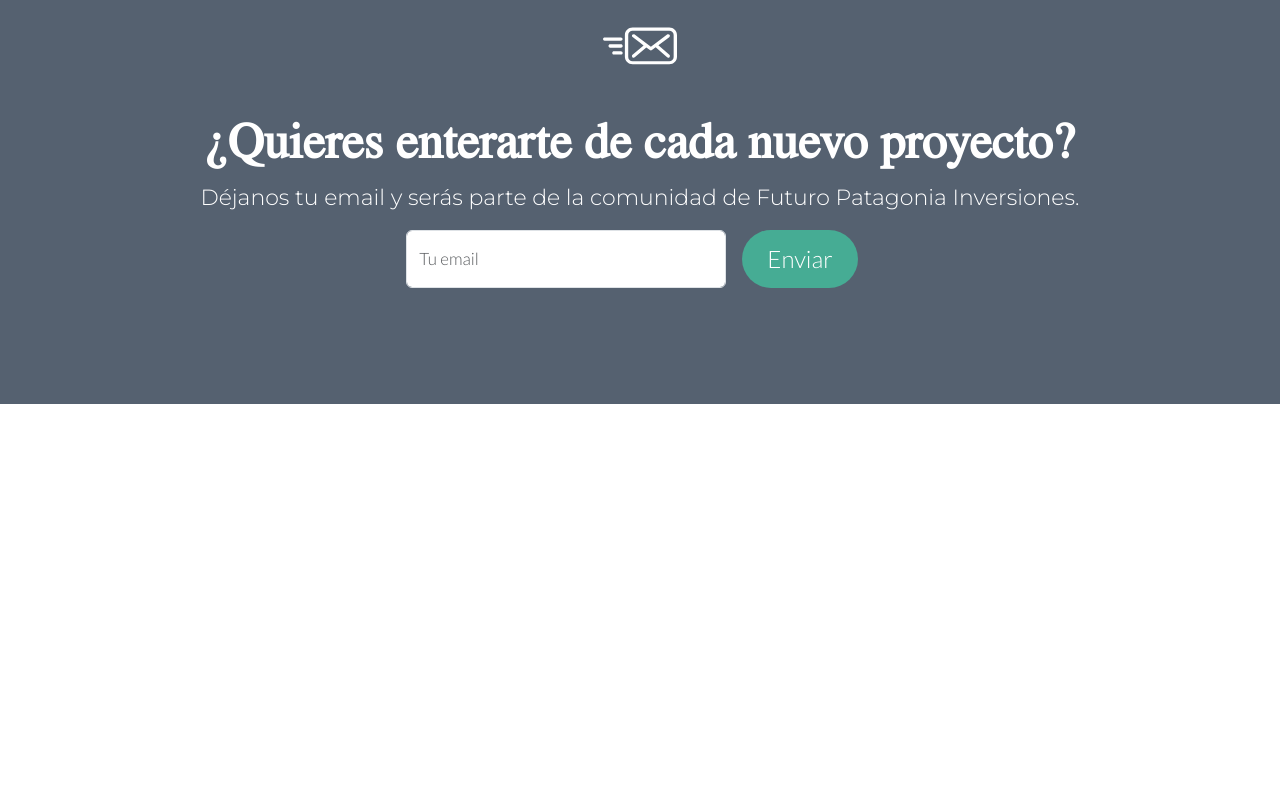
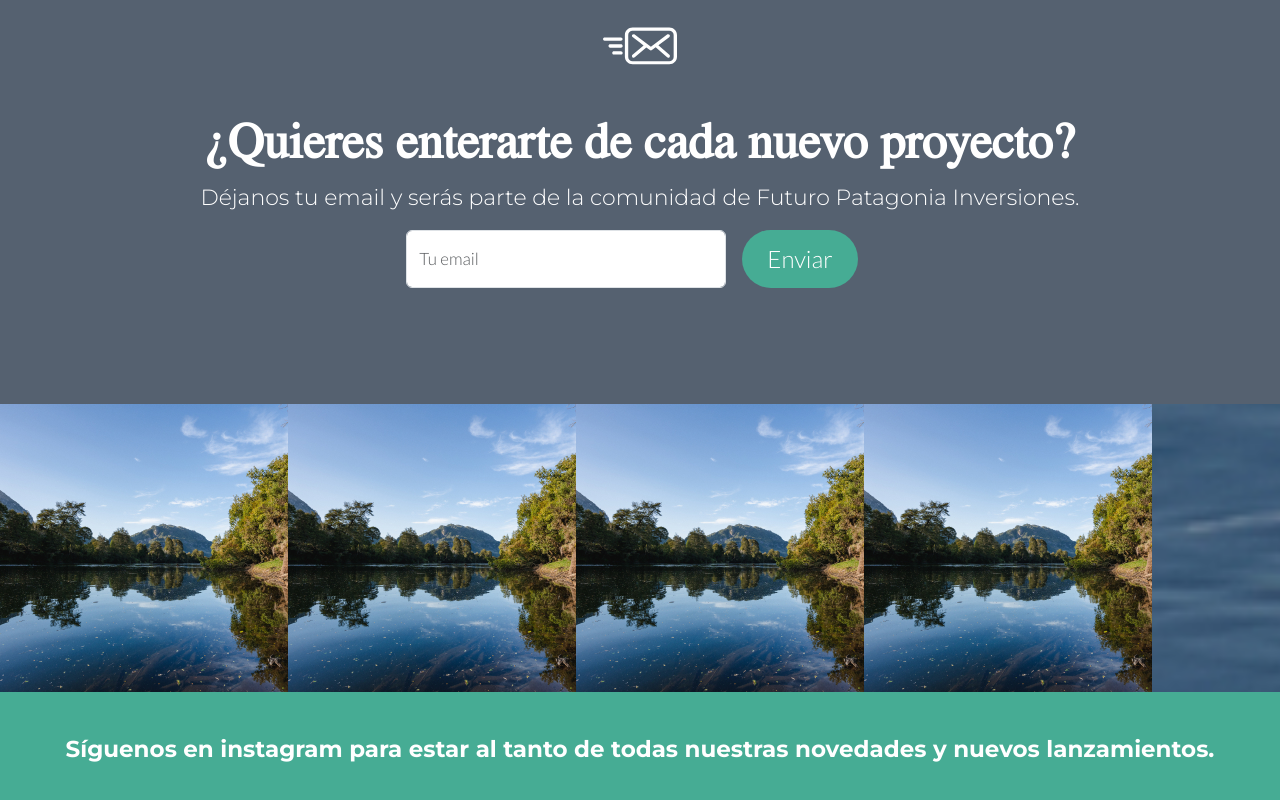
Before and after one commit to jesupet/patagonia, a Vue app: page /#/ in a window 1280 px wide. Shown: the part 7324-8124 px from the top of the page. Before the commit the page ends 7728 px from the top, so only its background shows below. Built offline with nearby package versions, Linux system fonts and the light colour scheme; a web font is replaced by a local one.

Commit message:
AVANZADO EL FOOTER

```diff
--- a/src/assets/css/sass/layout/_footer.scss
+++ b/src/assets/css/sass/layout/_footer.scss
@@ -0,0 +1,5 @@
+.footer-text {
+  background-color: $primary-color;
+  margin: 0px;
+  padding: 40px;
+}
--- /dev/null
+++ b/src/components/FooterComp.vue
@@ -0,0 +1,32 @@
+<template>
+  <footer>
+    <div>
+      <div class="row mx-0 d-inline-flex">
+        <div class="col-md-3 px-0 mx-0">
+          <img src="../assets/img/footer_img1.jpg" alt="" class="img-fluid">
+        </div>
+        <div class="col-md-3 px-0 mx-0">
+          <img src="../assets/img/footer_img1.jpg" alt="" class="img-fluid">
+        </div>
+        <div class="col-md-3 px-0 mx-0">
+          <img src="../assets/img/footer_img1.jpg" alt="" class="img-fluid">
+        </div>
+        <div class="col-md-3 px-0 mx-0">
+          <img src="../assets/img/footer_img1.jpg" alt="" class="img-fluid">
+        </div>
+      </div>
+      <div class="footer-text text-center">
+        <p>Síguenos en <a href="">instagram</a> para estar al tanto de todas nuestras novedades y nuevos lanzamientos.</p>
+      </div>
+    </div>
+  </footer>
+</template>
+
+<script>
+
+export default {
+  name: 'FooterComp',
+
+}
+
+</script>
--- a/src/views/HomePatagonia.vue
+++ b/src/views/HomePatagonia.vue
@@ -167,6 +167,7 @@
       <ContactForm/>
     </div>
   </div>
+  <FooterComp/>
 </div>
 
 </template>
@@ -179,6 +180,7 @@
 import VerProyecto from '../components/VerProyecto.vue'
 import AcordionDudas from '../components/AcordionDudas.vue'
 import ContactForm from '../components/ContactForm.vue'
+import FooterComp from '../components/FooterComp.vue'
 import { mapState } from 'vuex'
 
 export default {
@@ -190,6 +192,7 @@
     VerProyecto,
     AcordionDudas,
     ContactForm,
+    FooterComp,
   },
   computed: {
     ...mapState(["reviews"])
```
Also changed, not shown: src/assets/css/sass/style.css, 1 other file (tests, documents, lock files or other folders).
